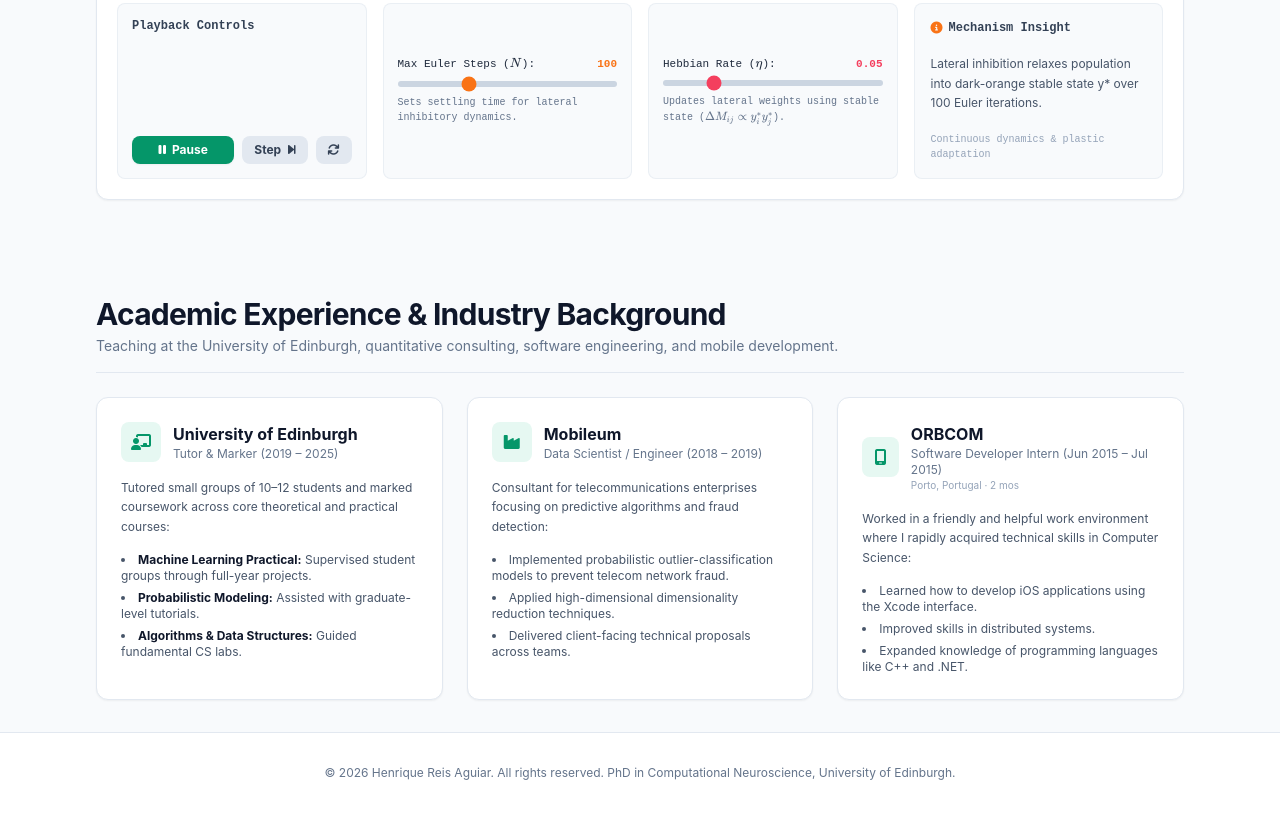
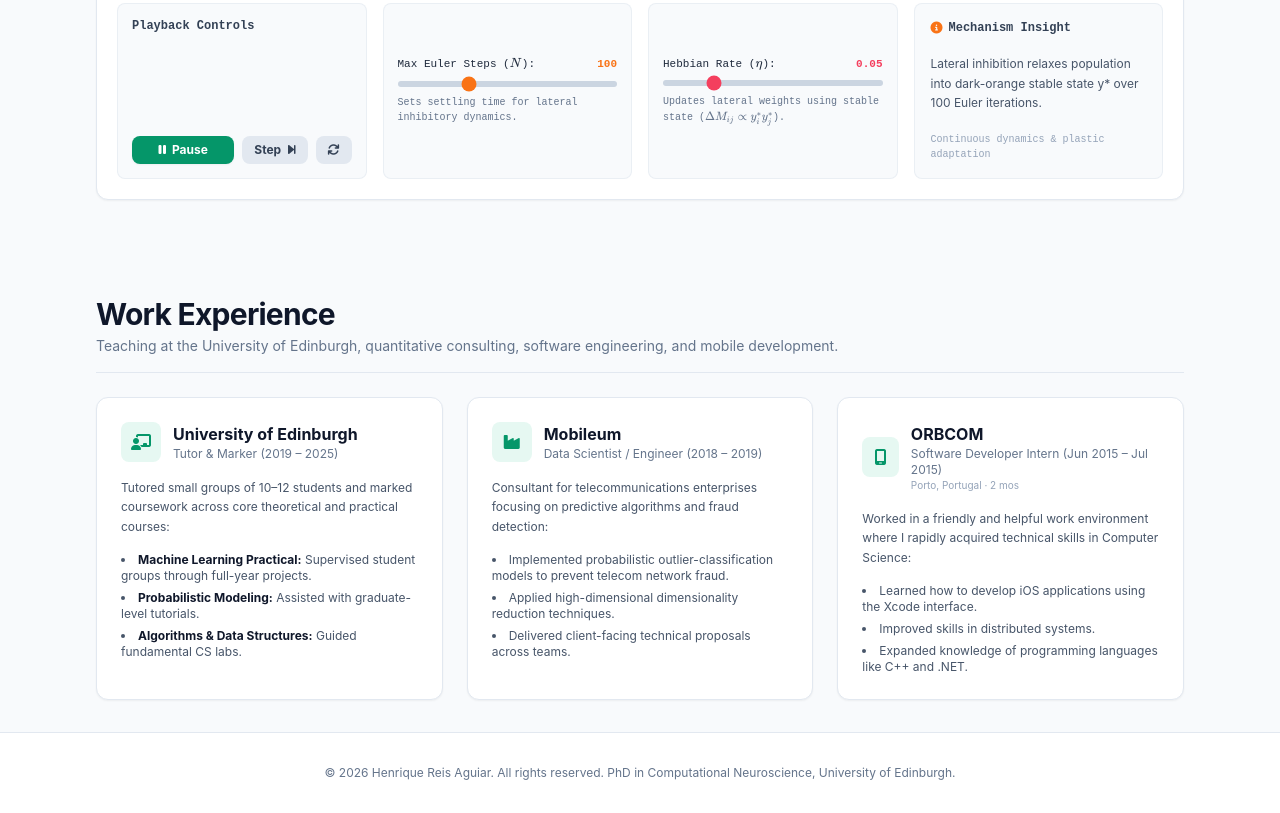
Before and after one commit to henri-edinb/personal_page, a plain HTML site: page index.html in a window 1280 px wide. Shown: the part 3130-3943 px from the top of the page. Drawn offline with nearby package versions, Linux system fonts and the light colour scheme.

Commit message:
Update index.html

```diff
--- a/index.html
+++ b/index.html
@@ -496,7 +496,7 @@
         <section id="teaching" class="space-y-6">
             <div class="border-b border-slate-200 dark:border-slate-800 pb-4">
                 <h2 class="text-2xl sm:text-3xl font-bold tracking-tight text-slate-900 dark:text-white">
-                    Academic Experience & Industry Background
+                    Work Experience
                 </h2>
                 <p class="text-sm text-slate-500 dark:text-slate-400 mt-1">
                     Teaching at the University of Edinburgh, quantitative consulting, software engineering, and mobile development.
```
